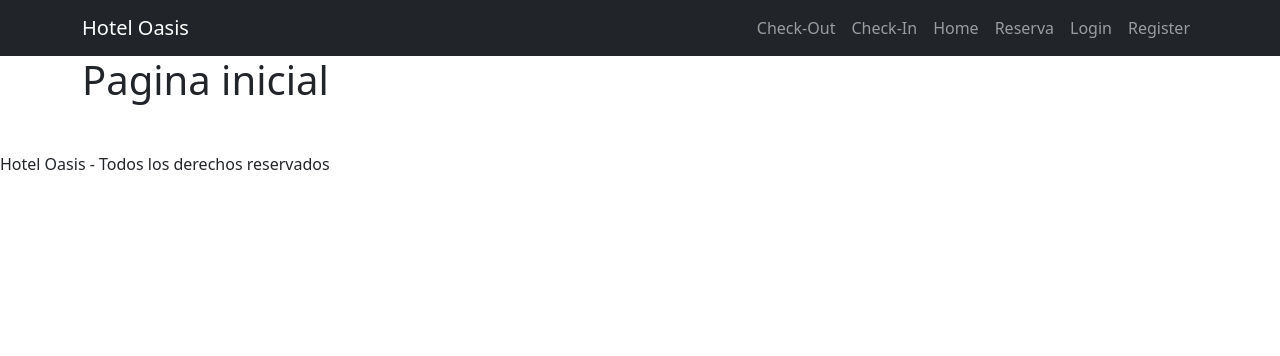
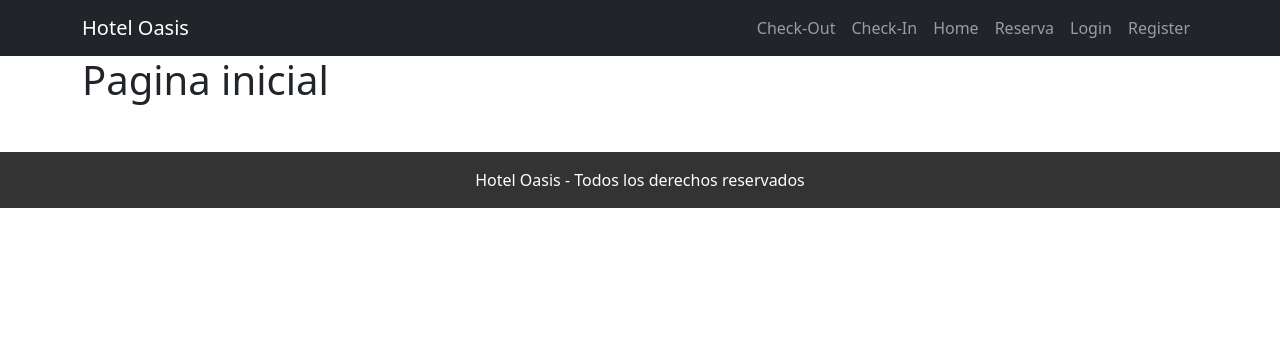
Before and after one commit to Nicolasff12/Hoterl-Oasis, a Django app: template tasks/templates/home.html in a window 1280 px wide. Shown: the top 356 px of the page. Run offline with Django 4.2, Linux system fonts and the light colour scheme; the template is opened without the code that fills it, so the values that code supplies are empty.

Commit message:
feat: fix nav

```diff
--- a/tasks/templates/base.html
+++ b/tasks/templates/base.html
@@ -4,7 +4,7 @@
     <meta charset="UTF-8" />
     <meta http-equiv="X-UA-Compatible" content="IE=edge" />
     <meta name="viewport" content="width=device-width, initial-scale=1.0" />
-    <title>Django CRUD</title>
+    <title>Hotel Oasis</title>
     <link
       rel="stylesheet"
       href="https://cdn.jsdelivr.net/npm/bootstrap@5.2.0/dist/css/bootstrap.min.css"
@@ -15,6 +15,17 @@
     />
     <link rel="stylesheet" href="/tasks/templates/css/" />
     <script src="https://cdn.jsdelivr.net/npm/bootstrap@5.2.0/dist/js/bootstrap.bundle.min.js"></script>
+    <style>
+      footer {
+        background-color: #333;
+        color: #fff;
+        text-align: center;
+        padding: 1rem 0;
+        position: relative;
+        width: 100%;
+        bottom: 0;
+      }
+    </style>
   </head>
 
   <body>
```
Also changed, not shown: tasks/templates/_navbar2.html (+30 -3 lines).
